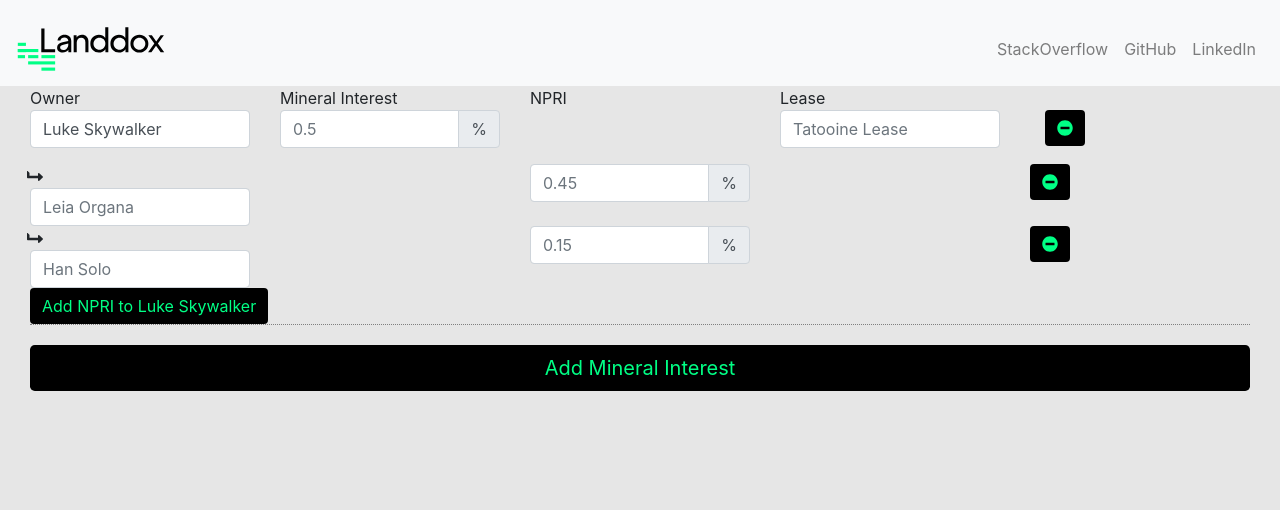
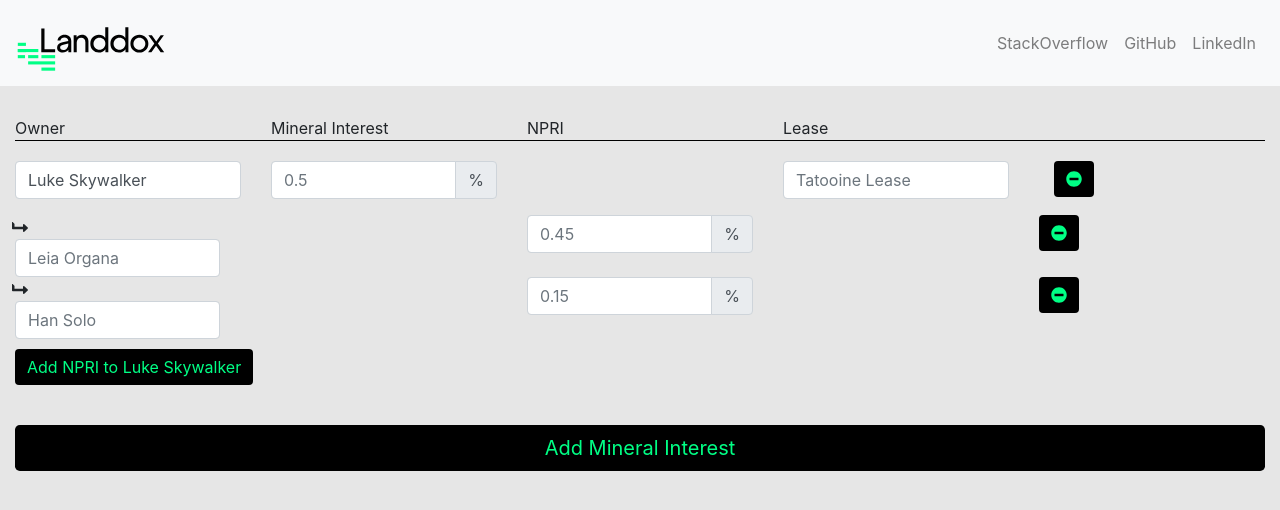
Before and after one commit to violetcrumble/react-code-challenge, a React (Create React App) app: page / in a window 1280 px wide. Shown: the top 510 px of the page. Built offline with nearby package versions, Linux system fonts and the light colour scheme.

Commit message:
adding more styling

```diff
--- a/src/EditTractOwnership/index.js
+++ b/src/EditTractOwnership/index.js
@@ -1,7 +1,6 @@
 import React, { useState, useEffect, Fragment } from 'react';
 import uuidv4 from 'uuid/v4';
 
-import Container from 'react-bootstrap/Container';
 import Row from 'react-bootstrap/Row';
 import Col from 'react-bootstrap/Col';
 import Button from 'react-bootstrap/Button';
@@ -49,7 +48,7 @@ const EditTractOwnership = ({ value = [], onChange = () => {} }) => {
   };
 
   return (
-    <Container className="mineral-interests-listing">
+    <Fragment>
       <Row>
         <Col>Owner</Col>
         <Col>Mineral Interest</Col>
@@ -98,12 +97,13 @@ const EditTractOwnership = ({ value = [], onChange = () => {} }) => {
         <Button
           size="lg"
           block
+          className="add-mi-button"
           onClick={() => setIsAddNewMineralInterestShowing(true)}
         >
           Add Mineral Interest
         </Button>
       )}
-    </Container>
+    </Fragment>
   );
 };
 
--- a/src/EditTractOwnership/mineralinterestitem.js
+++ b/src/EditTractOwnership/mineralinterestitem.js
@@ -23,11 +23,22 @@ const MineralInterestItem = ({
   const [ownerFieldVal, setOwnerFieldVal] = useState('');
   const [interestFieldVal, setInterestFieldVal] = useState('');
   const [leaseFieldVal, setLeaseFieldVal] = useState('');
+  const [validated, setValidated] = useState(false);
+
+  const handleSubmit = event => {
+    const form = event.currentTarget;
+    if (form.checkValidity() === false) {
+      event.preventDefault();
+      event.stopPropagation();
+    }
+
+    setValidated(true);
+  };
 
   const [isAddNewNPRIShowing, setIsAddNewNPRIShowing] = useState(false);
 
   return (
-    <div style={{ borderBottom: 'dotted 1px gray', marginBottom: '20px' }}>
+    <div className="mineral-interests-wrapper">
       <Row
         className="mineral-interest-item"
         data-testid={
@@ -146,8 +157,10 @@ const MineralInterestItem = ({
       ) : (
         <Fragment>
           {isAddNewNPRIShowing ? (
-            <Card style={{ padding: '10px' }}>
-              <h3>Add New NPRI</h3>
+            <Card>
+              <Card.Header>Add New NPRI</Card.Header>
+              <Card.Body>
+                <Card.Text>
                   <NPRIItem
                     status="new"
                     onCancelClick={() => setIsAddNewNPRIShowing(false)}
@@ -155,9 +168,14 @@ const MineralInterestItem = ({
                     addNPRI={addNPRI}
                     removeNPRI={removeNPRI}
                   />
+                </Card.Text>
+              </Card.Body>
             </Card>
           ) : (
-            <Button onClick={() => setIsAddNewNPRIShowing(true)}>
+            <Button
+              className="add-npri-button"
+              onClick={() => setIsAddNewNPRIShowing(true)}
+            >
               Add NPRI to {tract.owner}
             </Button>
           )}
--- a/src/EditTractOwnership/npriitem.js
+++ b/src/EditTractOwnership/npriitem.js
@@ -1,4 +1,4 @@
-import React, { useState } from 'react';
+import React, { useState, Fragment } from 'react';
 import uuidv4 from 'uuid/v4';
 import Icon from '../Icon';
 
@@ -20,10 +20,14 @@ const NPRIItem = ({
   const [npriOwnerFieldVal, setNpriOwnerFieldVal] = useState('');
 
   return (
-    <div>
+    <Fragment>
       <Row data-testid={npri ? `npri-${npri.id}` : 'npriRowAdd'}>
         <Col>
+          <Row>
+            <Col xs={1}>
               <Icon icon="indent" />
+            </Col>
+            <Col xs={11}>
               <Form.Control
                 placeholder={npri && npri.owner ? npri.owner : 'npri owner'}
                 name="npri-owner"
@@ -31,6 +35,8 @@ const NPRIItem = ({
                 onChange={e => setNpriOwnerFieldVal(e.target.value)}
                 className="npri-owner"
               />
+            </Col>
+          </Row>
         </Col>
         <Col>&nbsp;</Col>
         <Col>
@@ -64,6 +70,7 @@ const NPRIItem = ({
             </Button>
           )}
         </Col>
+      </Row>
 
       {status === 'new' ? (
         <Row key={`npri${tract.id}`}>
@@ -90,8 +97,7 @@ const NPRIItem = ({
           </Col>
         </Row>
       ) : null}
-      </Row>
-    </div>
+    </Fragment>
   );
 };
 
--- a/src/index.css
+++ b/src/index.css
@@ -15,9 +15,13 @@ code {
 
 .container {
   max-width: 2000px !important;
+  margin-top: 30px;
 }
 .navbar {
   padding-top: 20px !important;
+}
+.navbar-nav {
+  margin-top: -12px !important;
 }
 .btn-primary {
   color: #00ff85 !important;
@@ -26,7 +30,7 @@ code {
   font-weight: bold;
 }
 
-.mineral-interest-item-outer {
+.mineral-interests-wrapper {
   border-top: solid 1px #000;
   padding-top: 20px;
 }
@@ -35,3 +39,8 @@ code {
   margin-bottom: 20px;
   margin-top: 10px;
 }
+
+.add-mi-button {
+  margin-bottom: 20px;
+  margin-top: 20px;
+}
```
Lines whose indentation alone changed are shown as unchanged.
